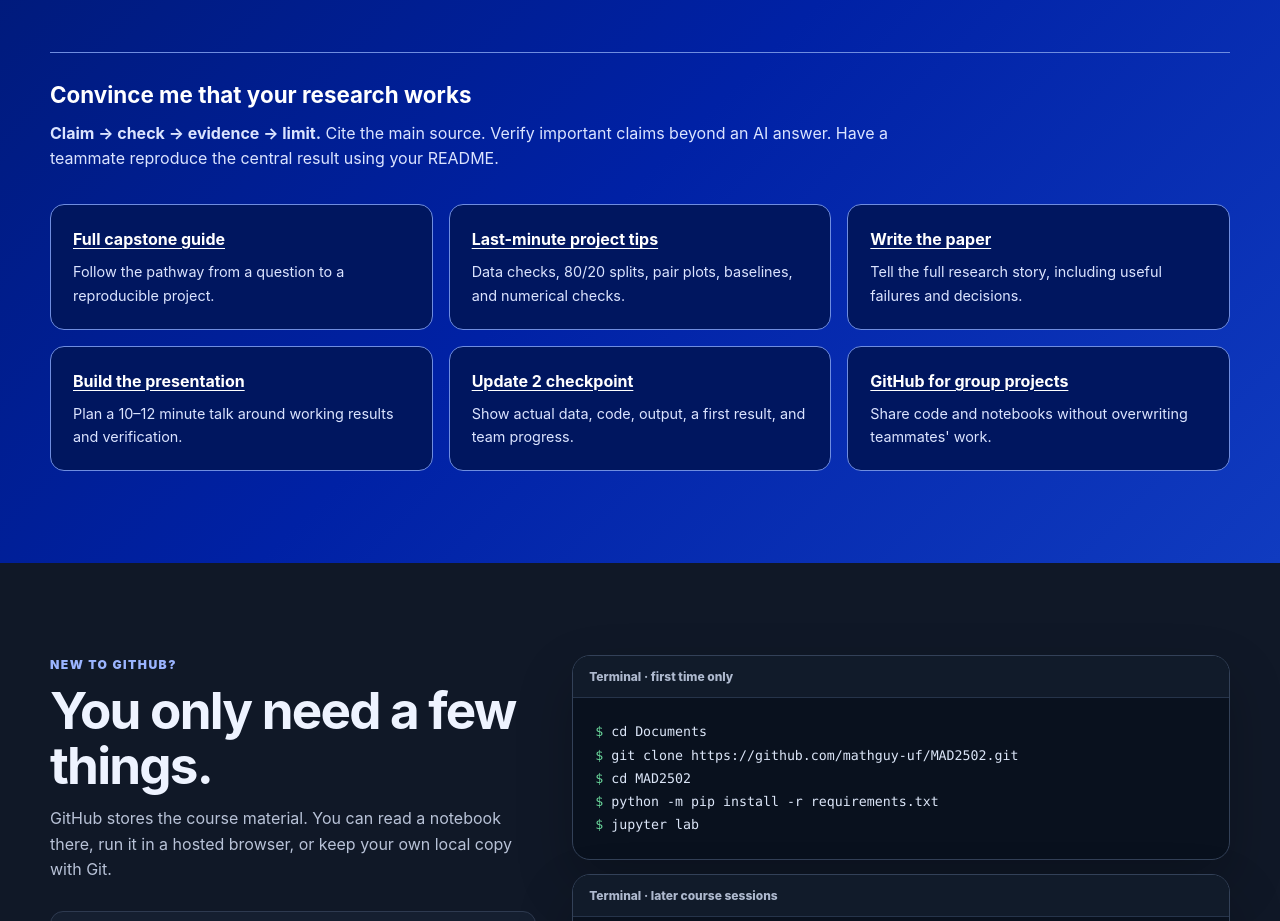
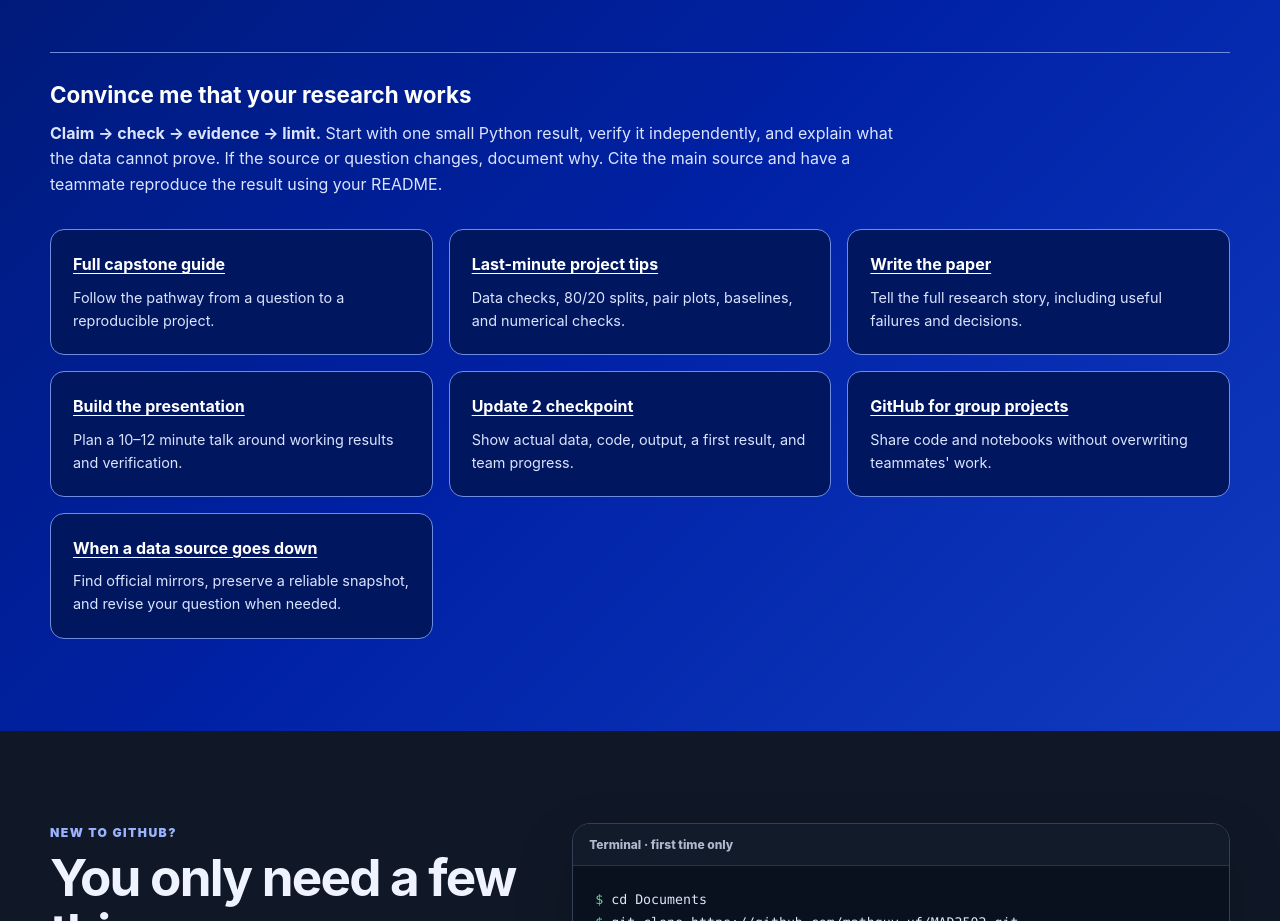
Before and after one commit to mathguy-uf/MAD2502, a plain HTML site: page index.html in a window 1280 px wide. Shown: the part 5536-6457 px from the top of the page. Drawn offline with Linux system fonts and the light colour scheme.

Commit message:
Feature source recovery and capstone evidence advice on course homepage

```diff
--- a/index.html
+++ b/index.html
@@ -182,7 +182,7 @@ result = analyze(data)
         </div>
         <div class="capstone-evidence">
           <h3>Convince me that your research works</h3>
-          <p><strong>Claim → check → evidence → limit.</strong> Cite the main source. Verify important claims beyond an AI answer. Have a teammate reproduce the central result using your README.</p>
+          <p><strong>Claim → check → evidence → limit.</strong> Start with one small Python result, verify it independently, and explain what the data cannot prove. If the source or question changes, document why. Cite the main source and have a teammate reproduce the result using your README.</p>
         </div>
         <nav class="capstone-resource-grid" aria-label="Capstone resources">
           <a href="https://github.com/mathguy-uf/MAD2502/blob/main/capstone/README.md"><strong>Full capstone guide</strong><span>Follow the pathway from a question to a reproducible project.</span></a>
@@ -191,6 +191,7 @@ result = analyze(data)
           <a href="https://github.com/mathguy-uf/MAD2502/blob/main/capstone/09_presentation.md"><strong>Build the presentation</strong><span>Plan a 10–12 minute talk around working results and verification.</span></a>
           <a href="https://github.com/mathguy-uf/MAD2502/blob/main/capstone/14_update_2.md"><strong>Update 2 checkpoint</strong><span>Show actual data, code, output, a first result, and team progress.</span></a>
           <a href="https://github.com/mathguy-uf/MAD2502/blob/main/capstone/11_github_group_projects.md"><strong>GitHub for group projects</strong><span>Share code and notebooks without overwriting teammates' work.</span></a>
+          <a href="https://github.com/mathguy-uf/MAD2502/blob/main/capstone/15_data_source_recovery.md"><strong>When a data source goes down</strong><span>Find official mirrors, preserve a reliable snapshot, and revise your question when needed.</span></a>
         </nav>
       </div>
     </section>
```
